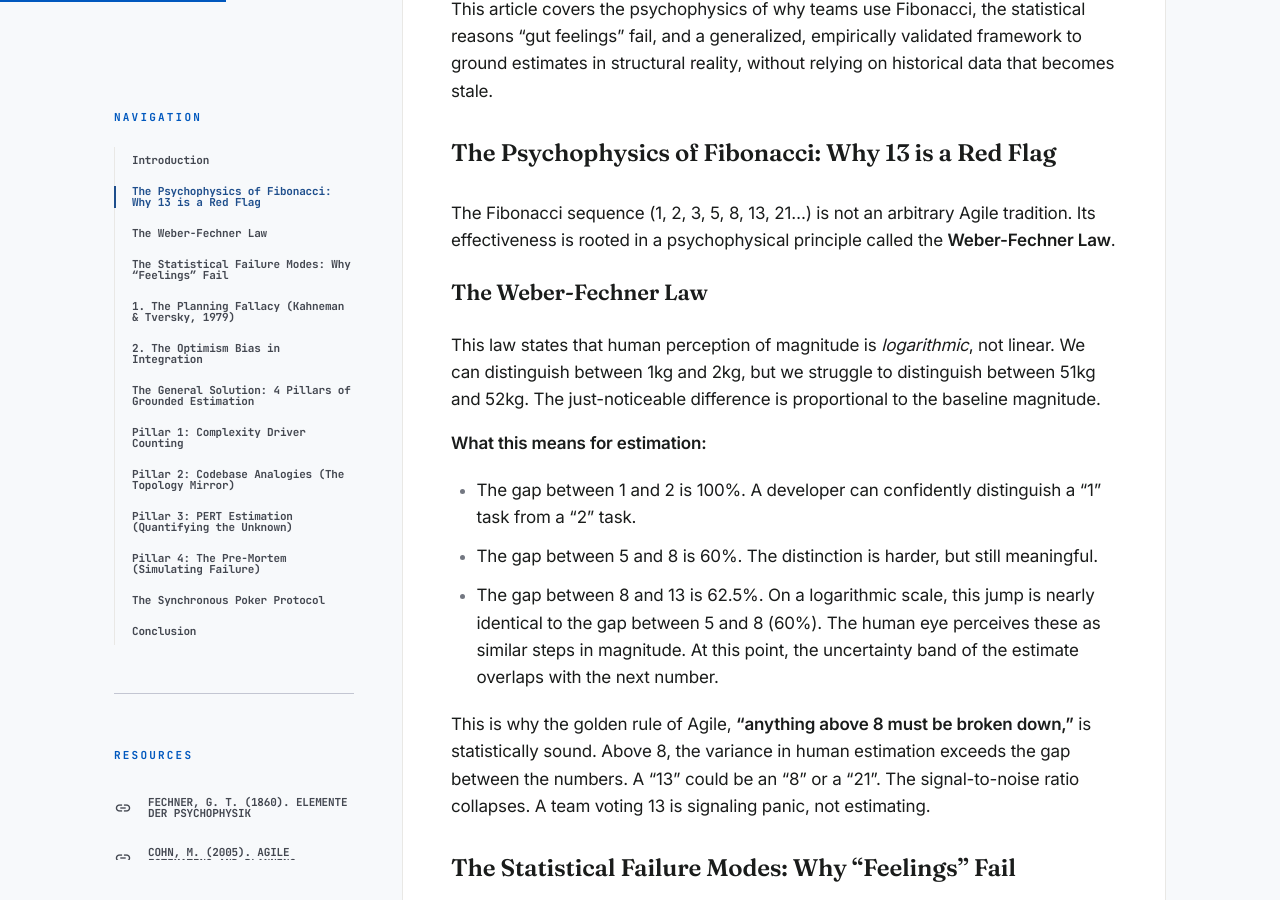
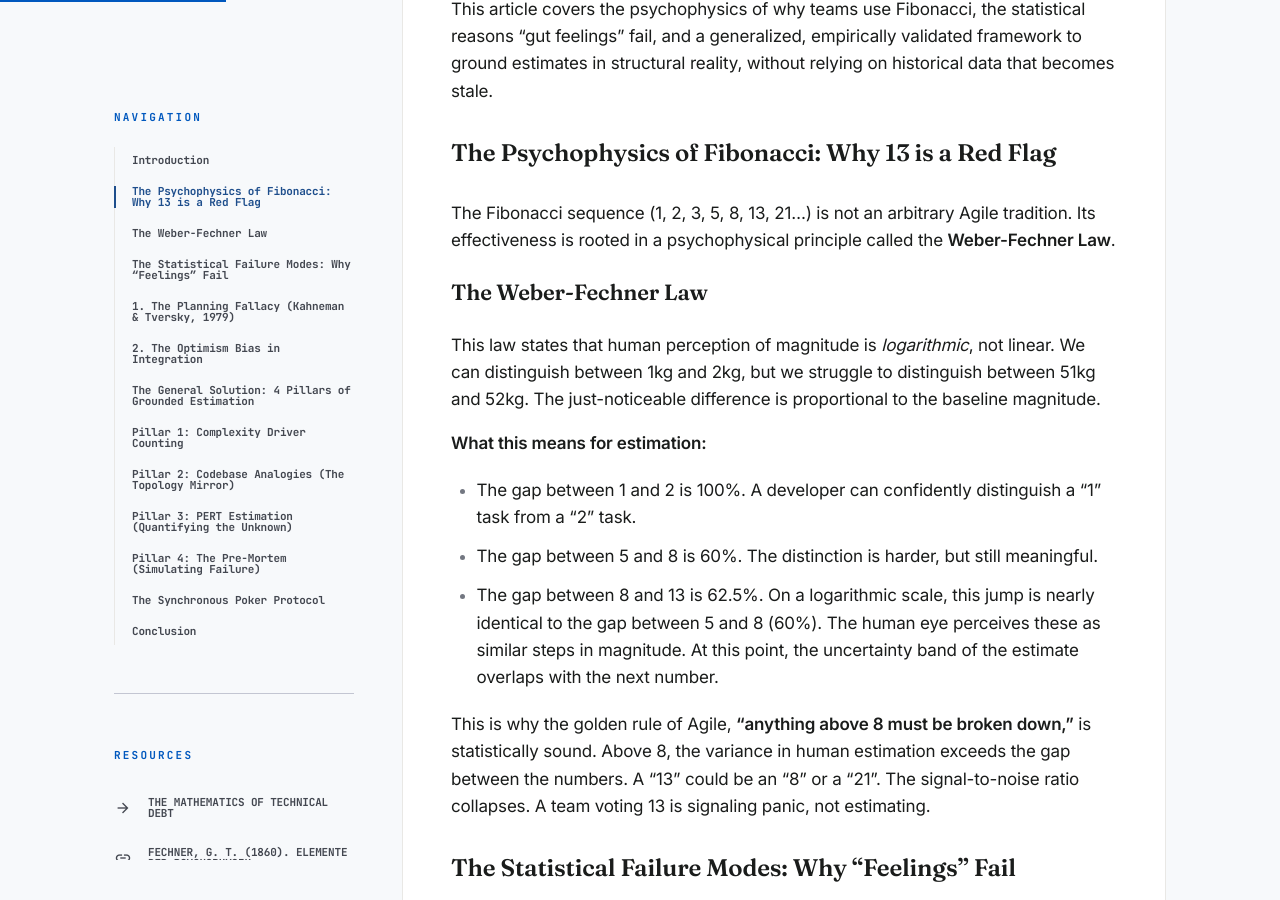
Before and after one commit to paulushcgcj/paulushcgcj.github.io, a Jekyll site: the page built from _posts/2026-07-16-mathematics-of-the-unknown-estimating-greenfield.markdown, in a window 1280 px wide and 900 px high, scrolled down 976 px. Built offline with Jekyll 4.4.1, drawn with Linux system fonts in a browser that asks for light colours.

Commit message:
feat(post): add resource link for "The Mathematics of Technical Debt" article with icon

```diff
--- a/_posts/2026-07-16-mathematics-of-the-unknown-estimating-greenfield.markdown
+++ b/_posts/2026-07-16-mathematics-of-the-unknown-estimating-greenfield.markdown
@@ -11,6 +11,9 @@ header:
     overlay_filter: 0.5
     show_overlay_excerpt: false
 resources:
+    - title: "The Mathematics of Technical Debt"
+      url: "/articles/mathematics-of-technical-debt"
+      icon: "arrow_forward"
     - title: "Fechner, G. T. (1860). Elemente der Psychophysik"
       url: "https://archive.org/details/elementederpsych001fech"
     - title: "Cohn, M. (2005). Agile Estimating and Planning"
```
